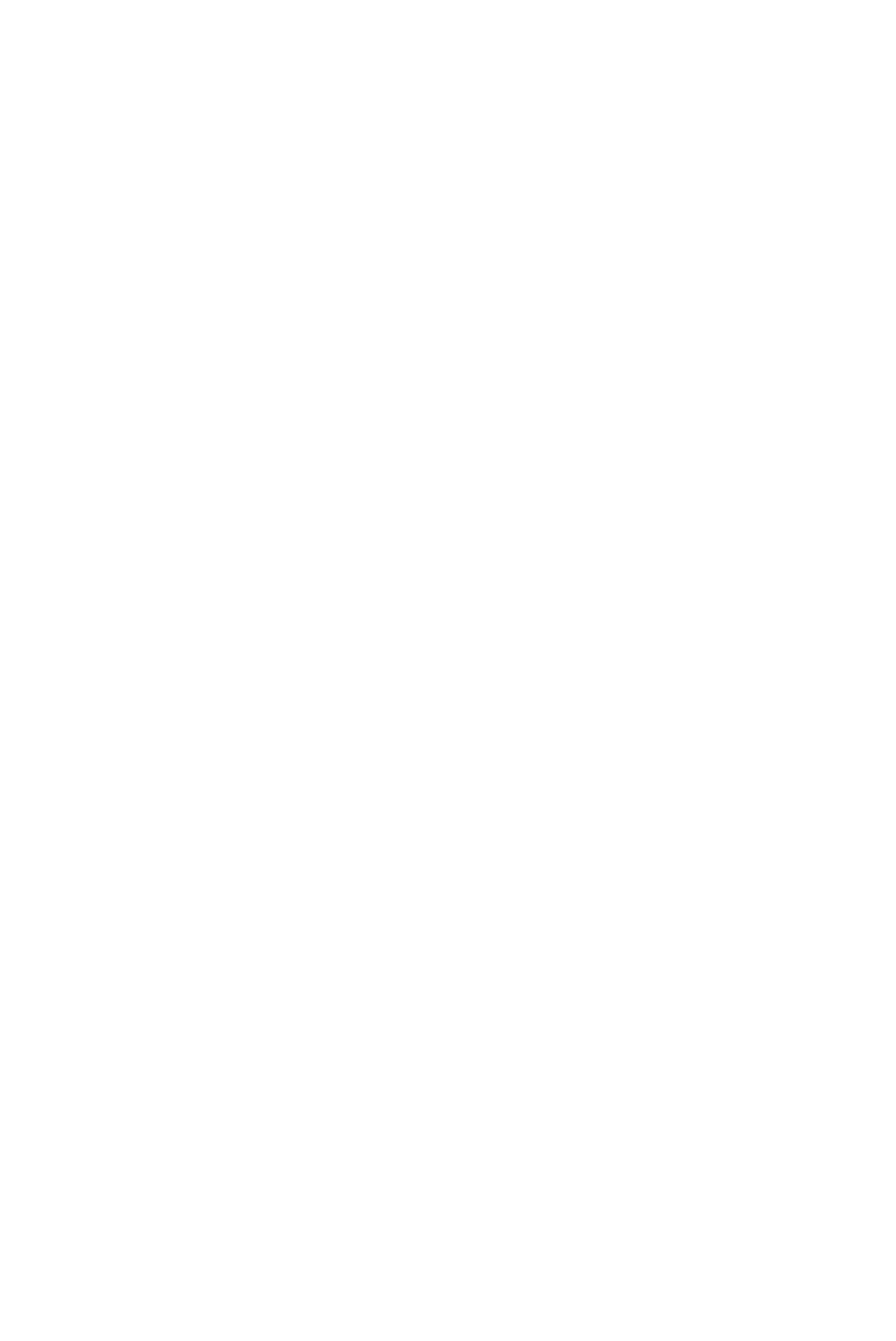
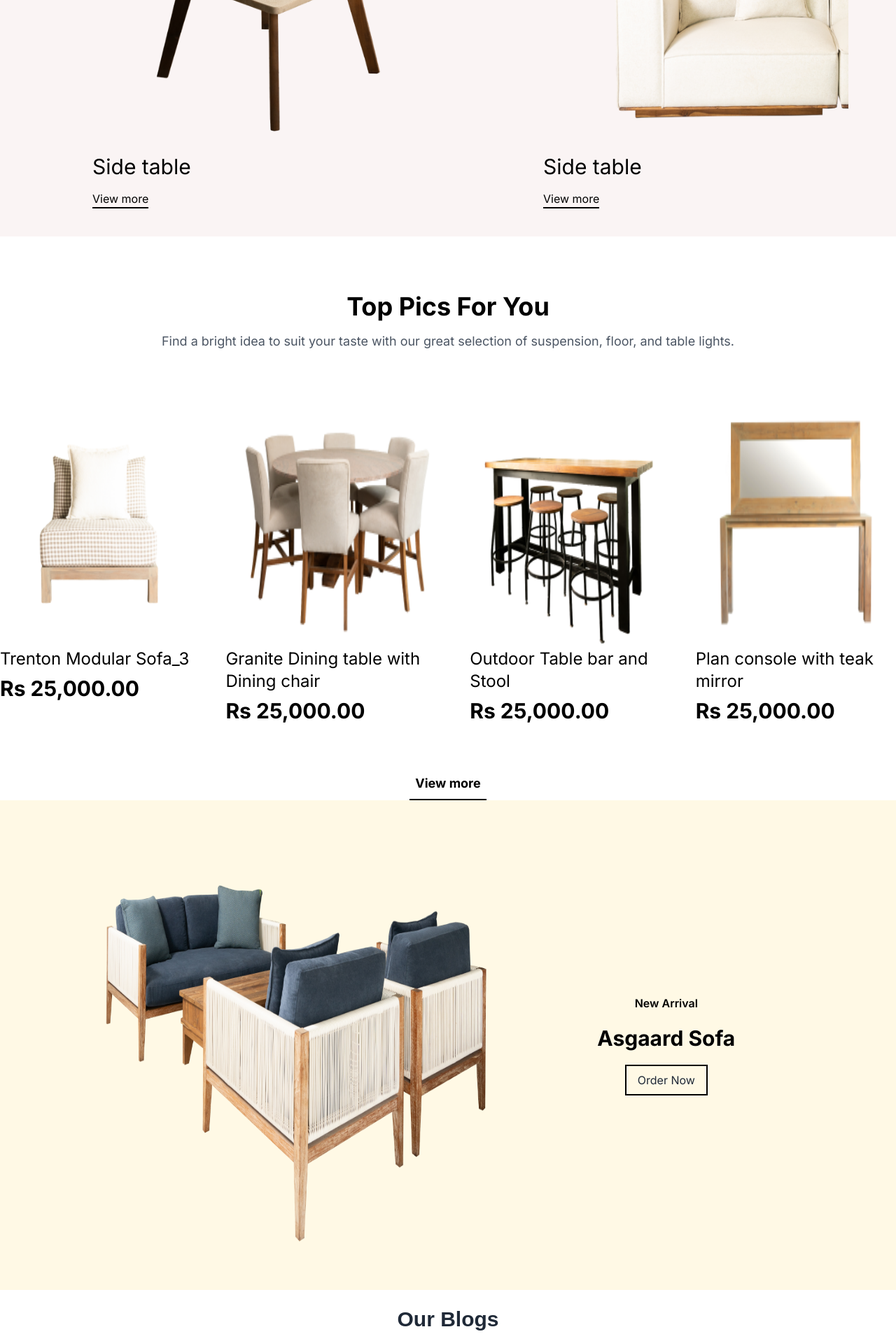
Before and after one commit to ParvezCoder/uihackathonfigma, a Next.js app: page / in a window 1280 px wide. Shown: the part 880-2797 px from the top of the page at 70% size. Before the commit the page ends 800 px from the top, so only its background shows below. Built offline with nearby package versions, Linux system fonts and the light colour scheme.

Commit message:
deployeee

```diff
--- a/src/app/components/SharedComponents/TopPicss.tsx
+++ b/src/app/components/SharedComponents/TopPicss.tsx
@@ -1,7 +1,7 @@
 import React from 'react'
 import Image from 'next/image'
 
-const TopPicss = (props:any) => {
+const TopPicss = (props:{name:string, price:string, image:string}) => {
   return (
   <>
    <div className='mt-10'>
--- a/src/app/components/TopPics.tsx
+++ b/src/app/components/TopPics.tsx
@@ -1,4 +1,3 @@
-import Image from 'next/image'
 import React from 'react'
 import TopPicss from '@/app/components/SharedComponents/TopPicss'
 const TopPics = () => {
--- a/src/app/page.tsx
+++ b/src/app/page.tsx
@@ -8,11 +8,11 @@ import TopPics from "./components/TopPics";
 export default function Home(props:any) {
   return (
     <>
-    {/* <HeroSection/> */}
-    {/* <TopPics/> */}
-    {/* <AsghaardSofa/> */}
-    {/* <Blogs/> */}
-    {/* <InstagramSection/> */}
+    <HeroSection/>
+    <TopPics/>
+    <AsghaardSofa/>
+    <Blogs/>
+    <InstagramSection/>
     <Footer/>
     </>
    );
```
